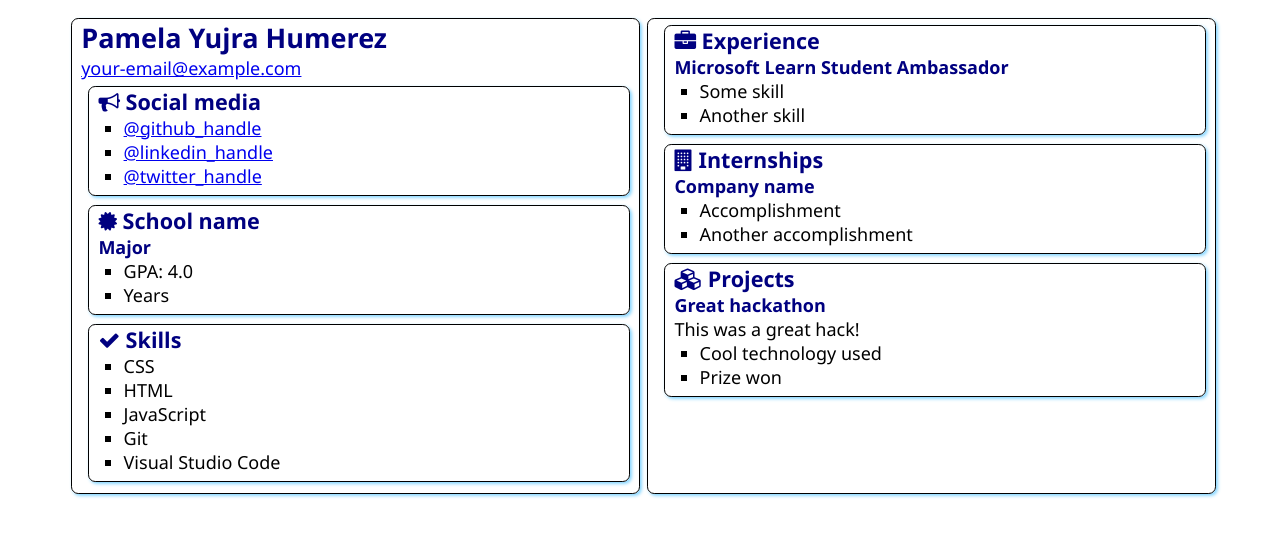
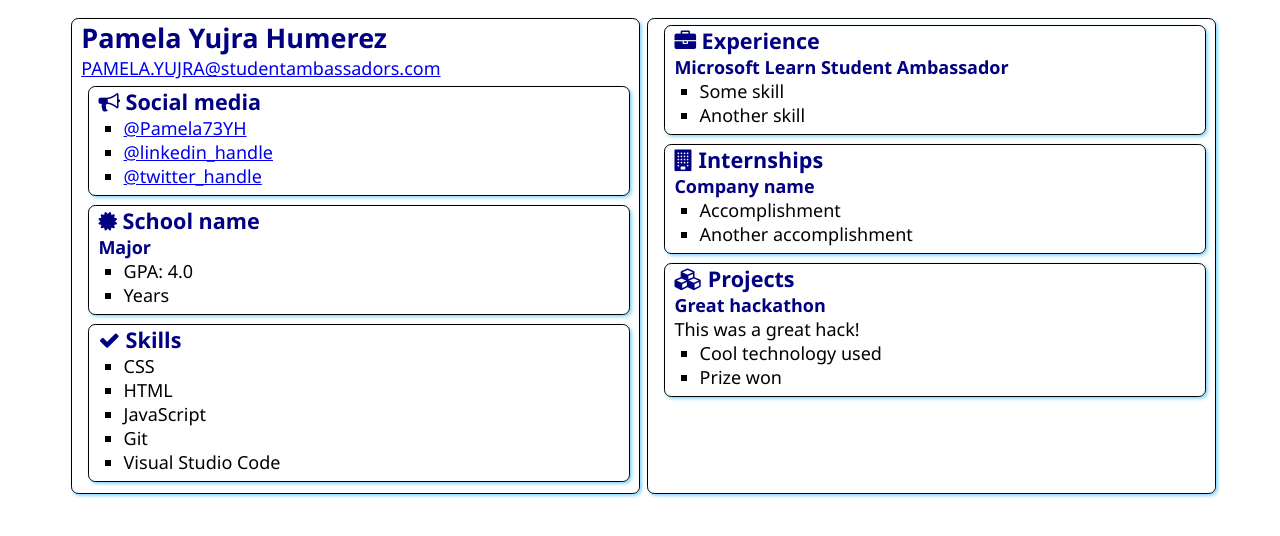
Before and after one commit to Pamela73YH/SATechnicalOnboarding, a plain HTML site: page src/index.html in a window 1280 px wide. Drawn offline with Linux system fonts and the light colour scheme.

Commit message:
Update index.html

```diff
--- a/src/index.html
+++ b/src/index.html
@@ -13,7 +13,7 @@
     <main>
         <article class="box">
             <h1>Pamela Yujra Humerez</h1>
-            <div><a href="mailto:your.email@example.com">your-email@example.com</a></div>
+            <div><a href="mailto:PAMELA.YUJRA@studentambassadors.com">PAMELA.YUJRA@studentambassadors.com</a></div>
 
             <section class="box">
                 <h2>
@@ -21,7 +21,7 @@
                     Social media
                 </h2>
                 <ul>
-                    <li><a href="https://github.com/<handle>">@github_handle</a></li>
+                    <li><a href="https://github.com/Pamela73YH">@Pamela73YH</a></li>
                     <li><a href="https://linkedin.com/in/<handle>">@linkedin_handle</a></li>
                     <li><a href="https://twitter.com/<handle>">@twitter_handle</a></li>
                 </ul>
```
